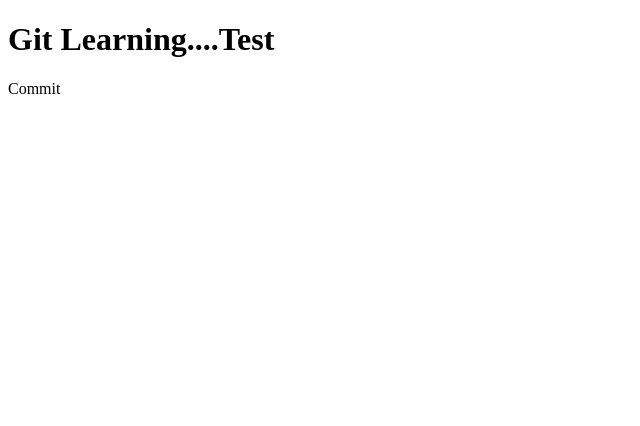
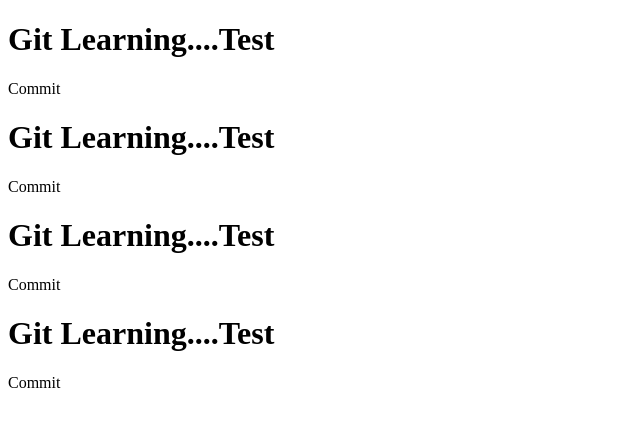
Before and after one commit to nathanwor/learning, a plain HTML site: page index.html in a window 1280 px wide. Shown: the whole page, without its empty margins (0-640 px from the left). Drawn offline with Linux system fonts and the light colour scheme.

Commit message:
add more

```diff
--- a/index.html
+++ b/index.html
@@ -6,6 +6,12 @@
     <title>Test</title>
     <h1>Git Learning....Test</h1>
     <p>Commit</p>
+    <h1>Git Learning....Test</h1>
+    <p>Commit</p>
+    <h1>Git Learning....Test</h1>
+    <p>Commit</p>
+    <h1>Git Learning....Test</h1>
+    <p>Commit</p>
 </head>
 <body>
 
```
